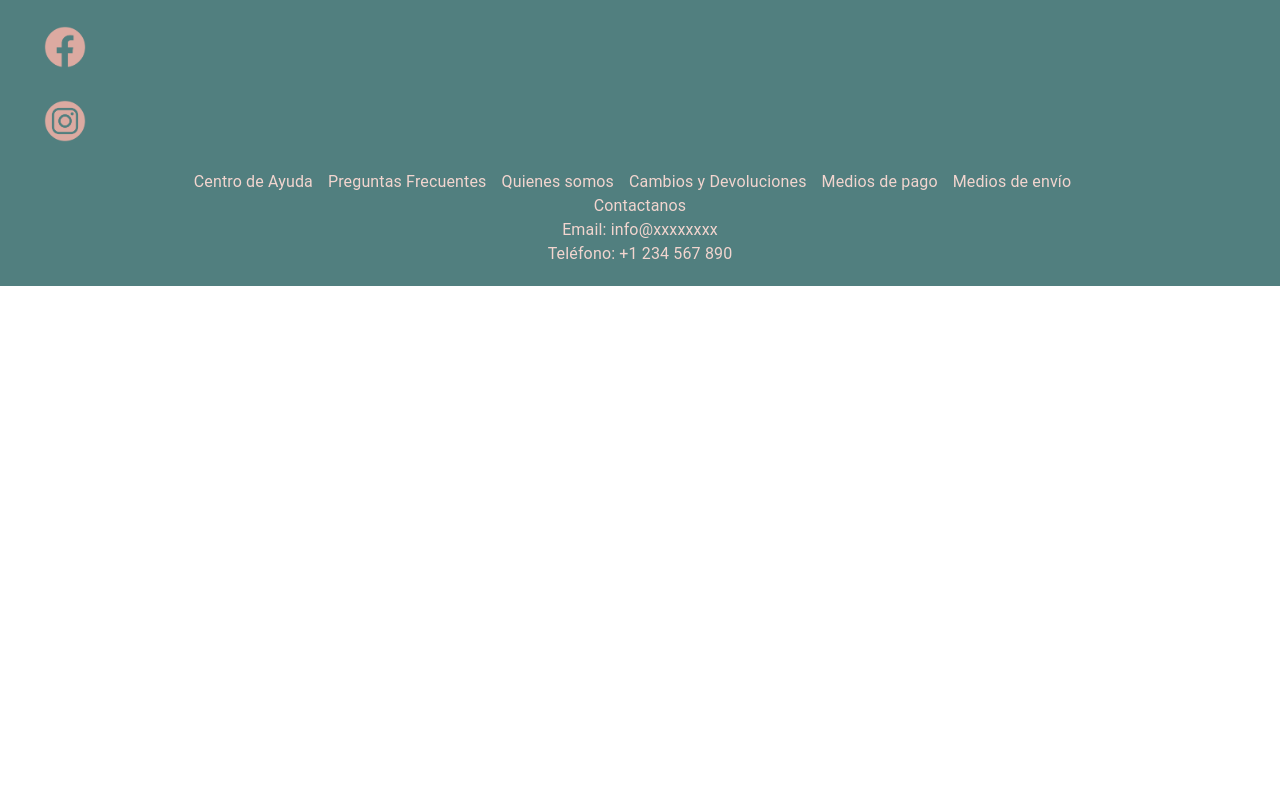
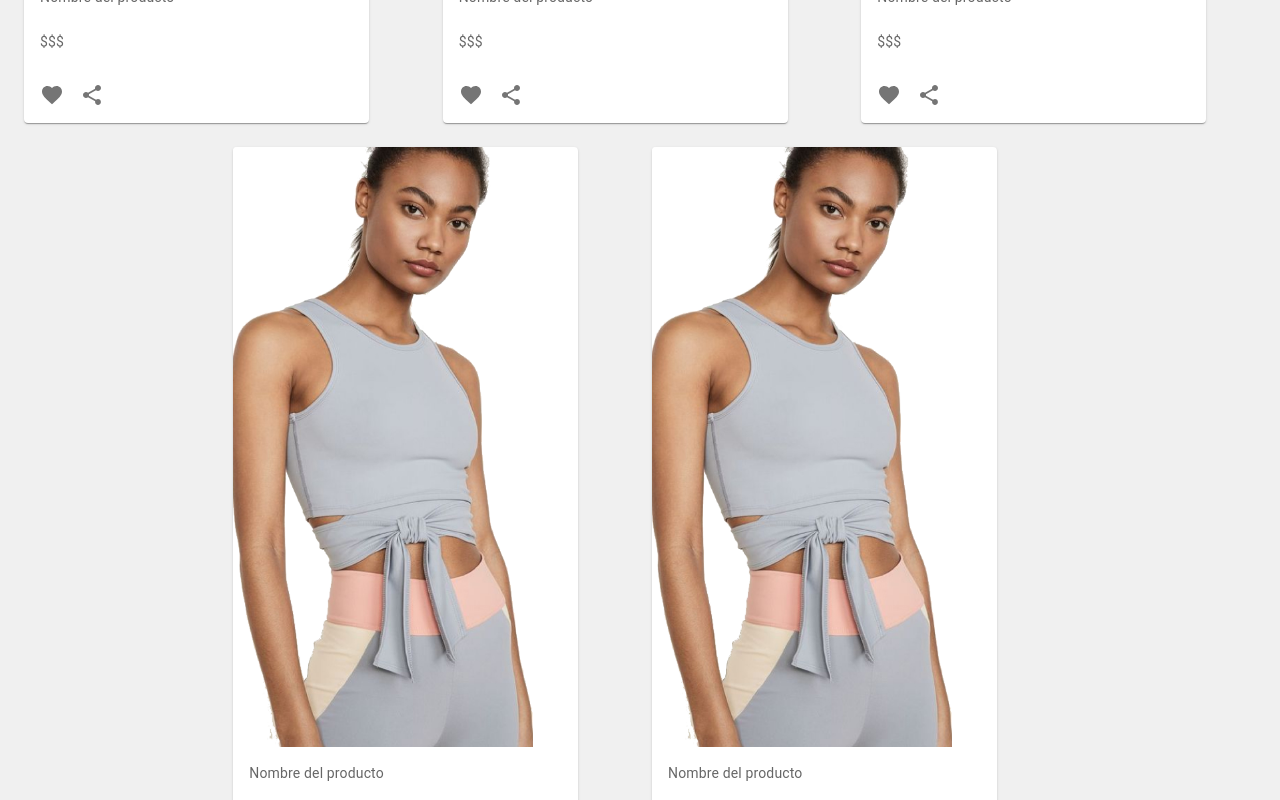
Before and after one commit to PuebladelMar/SoyPuebla, a React (Vite) app in the folder client/: page /products in a window 1280 px wide. Shown: the part 2300-3100 px from the top of the page. Before the commit the page ends 2586 px from the top, so only its background shows below. Built offline with nearby package versions, Linux system fonts and the light colour scheme.

Commit message:
fix (client/card/cardContainer): Resposive conduct - M.Urrutia

```diff
--- a/client/src/componentes/card/Card.jsx
+++ b/client/src/componentes/card/Card.jsx
@@ -45,7 +45,11 @@ export default function Cardx() {
 
       <CardMedia
         component="img"
-        height="194"
+        style={{
+          width: 300,
+          height: 600,
+          objectFit: 'cover',
+        }}
         image={CardEx}
         alt="Item"
       />
--- a/client/src/componentes/cardContainer/CardContainer.jsx
+++ b/client/src/componentes/cardContainer/CardContainer.jsx
@@ -1,4 +1,3 @@
-
 import * as React from 'react';
 import CssBaseline from '@mui/material/CssBaseline';
 import Container from '@mui/material/Container';
@@ -9,10 +8,10 @@ function CardContainer() {
   return (
     <React.Fragment>
       <CssBaseline />
-      <Container className="card-container" maxWidth="2560px" style={{ backgroundColor: '#f0f0f0' }}>
-        <Grid container spacing={3}>
+      <Container className="card-container" maxWidth="2560px" justifyContent="center" style={{ marginTop: '30px', paddingBottom: '30px', backgroundColor: '#f0f0f0' }}>
+        <Grid container spacing={3} justifyContent="center">
 
-          {[1, 2, 3, 4, 5, 6, 7, 8, 9].map((cardId) => (
+          {[1, 2, 3, 4, 5, 6, 7, 8, 9, 10, 11].map((cardId) => (
             <Grid item xs={12} md={6} lg={4} xl={3} key={cardId}>
               <Card />
             </Grid>
```
